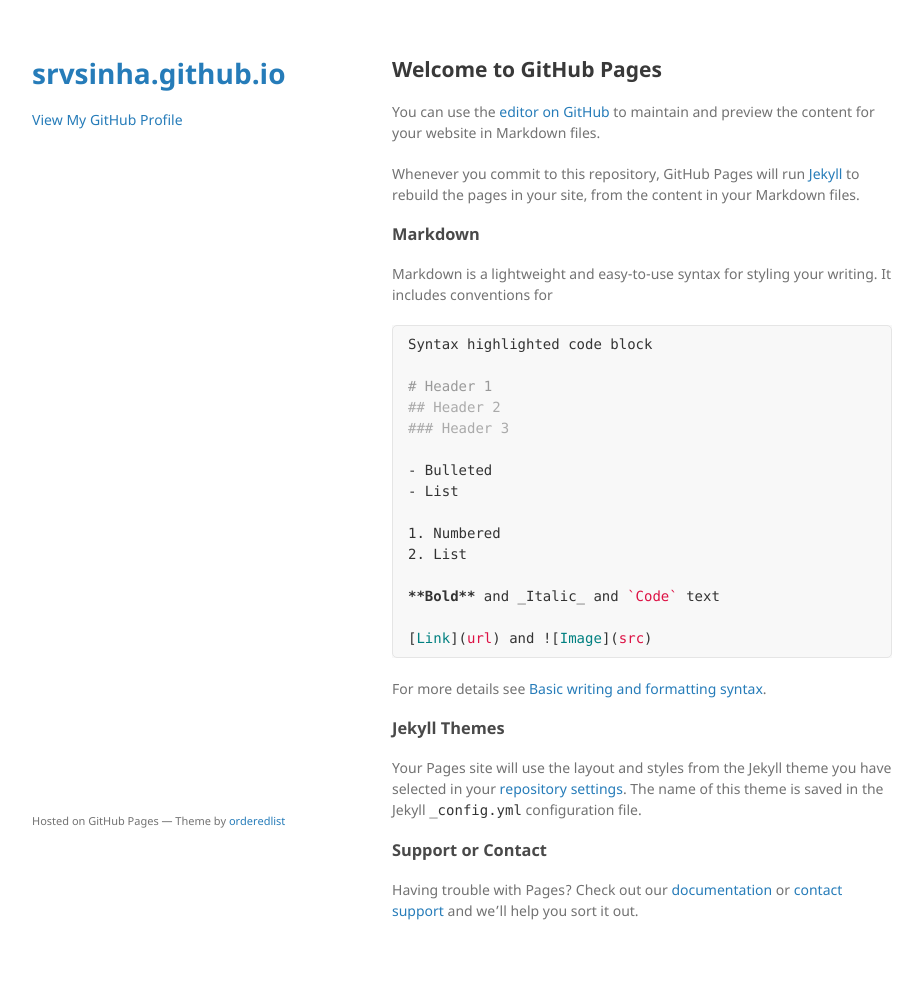
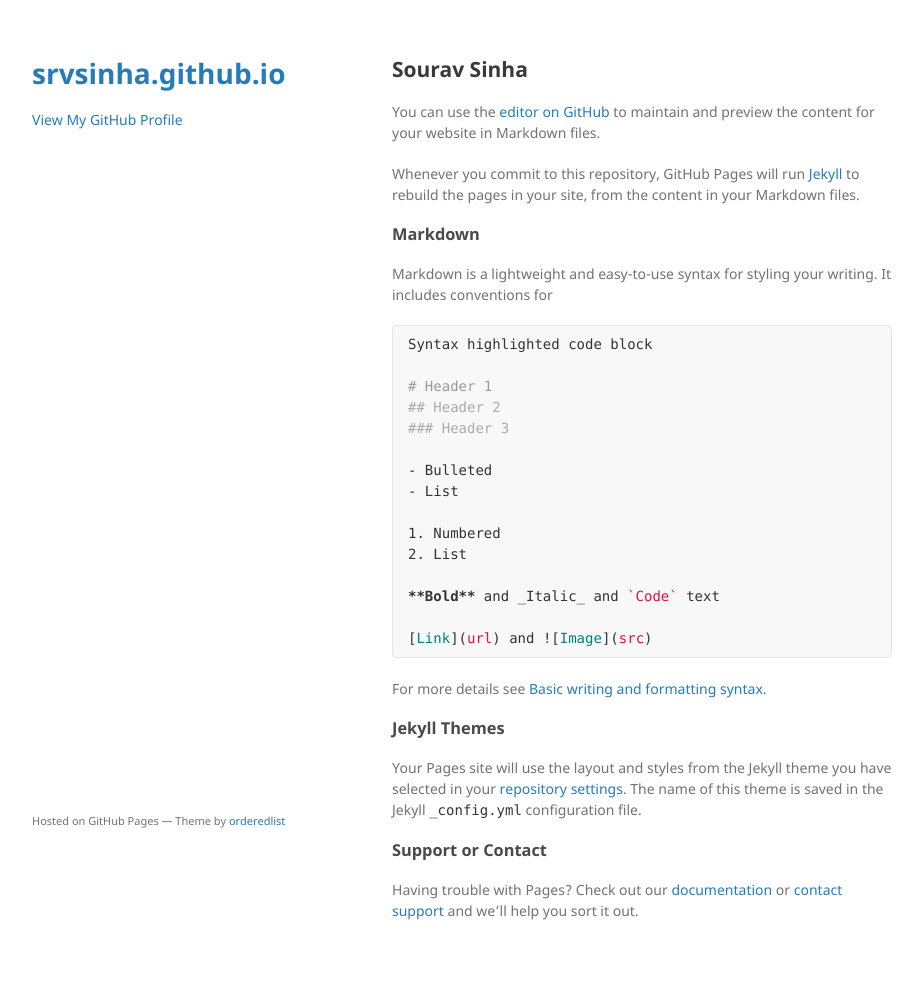
Before and after one commit to srvsinha/srvsinha.github.io, a Jekyll site: the page built from index.md, in a window 1280 px wide. Shown: the whole page, without its empty margins (178-1101 px from the left). Built offline with Jekyll 4.4.1, drawn with Linux system fonts in a browser that asks for light colours; our own code applies the rules of GitHub Pages for plain Markdown files; the repository's description, which GitHub fills in, is left out.

Commit message:
commit 3 May

```diff
--- a/index.md
+++ b/index.md
@@ -1,4 +1,4 @@
-## Welcome to GitHub Pages
+## Sourav Sinha
 
 You can use the [editor on GitHub](https://github.com/srvsinha/srvsinha.github.io/edit/main/index.md) to maintain and preview the content for your website in Markdown files.
 
```
